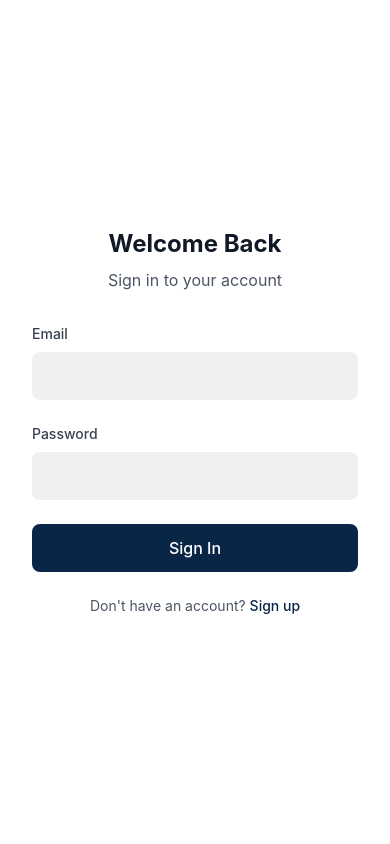
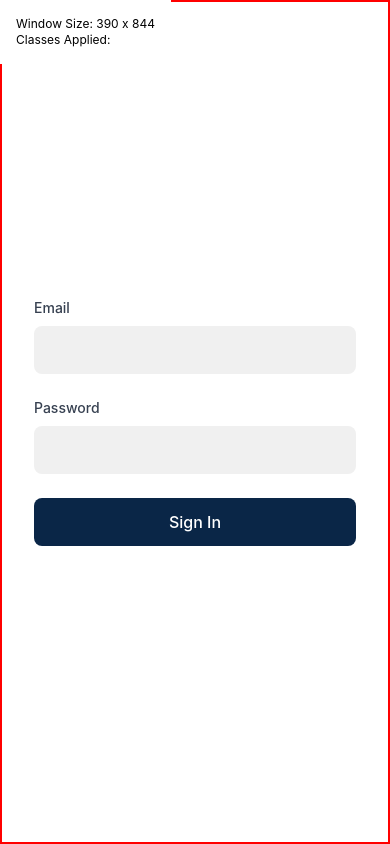
Before and after one commit to bguerschom/flashreport, a React (Vite) app: page /login in a window 390 px wide. Built offline with nearby package versions, Linux system fonts and the light colour scheme.

Commit message:
Update LoginPage.jsx

```diff
--- a/src/components/auth/LoginPage.jsx
+++ b/src/components/auth/LoginPage.jsx
@@ -1,4 +1,4 @@
-import React, { useState } from 'react';
+import React, { useState, useEffect } from 'react';
 import { motion } from 'framer-motion';
 import { Link } from 'react-router-dom';
 
@@ -8,18 +8,77 @@ const LoginPage = () => {
     password: ''
   });
   const [isLoading, setIsLoading] = useState(false);
+  const [error, setError] = useState(null);
+
+  useEffect(() => {
+    // Check if Tailwind is loaded
+    const isTailwindLoaded = document.documentElement.classList.contains('dark') !== undefined;
+    console.log('Tailwind loaded:', isTailwindLoaded);
+
+    // Check if styles are being applied
+    const testElement = document.createElement('div');
+    testElement.className = 'bg-[#0A2647]';
+    document.body.appendChild(testElement);
+    const computedStyle = window.getComputedStyle(testElement);
+    const isStyleApplied = computedStyle.backgroundColor !== '';
+    console.log('Style applied:', isStyleApplied);
+    console.log('Background color:', computedStyle.backgroundColor);
+    document.body.removeChild(testElement);
+
+    // Check imports
+    try {
+      if (!motion) {
+        console.error('Framer Motion not loaded');
+        setError('Animation library not loaded');
+      }
+    } catch (e) {
+      console.error('Error loading dependencies:', e);
+      setError('Required dependencies not loaded');
+    }
+
+    // Log current environment
+    console.log('Current environment:', {
+      isDevelopment: process.env.NODE_ENV === 'development',
+      publicPath: process.env.PUBLIC_URL,
+      baseUrl: window.location.origin
+    });
+  }, []);
 
   const handleSubmit = async (e) => {
     e.preventDefault();
     setIsLoading(true);
-    // Add login logic here
-    setTimeout(() => setIsLoading(false), 2000);
+    setError(null);
+
+    try {
+      // Simulate API call
+      await new Promise(resolve => setTimeout(resolve, 2000));
+      console.log('Form submitted with:', formData);
+    } catch (err) {
+      console.error('Error during submission:', err);
+      setError('Failed to submit form');
+    } finally {
+      setIsLoading(false);
+    }
   };
 
   return (
-    <div className="flex h-screen">
+    <div className="flex h-screen" style={{ border: '2px solid red' }}>
+      {/* Added border to check if component is rendering */}
+
+      {/* Debug Information */}
+      <div className="fixed top-0 left-0 bg-white p-4 z-50 text-xs">
+        <p>Window Size: {window.innerWidth} x {window.innerHeight}</p>
+        <p>Classes Applied: {document.body.classList.toString()}</p>
+        {error && <p className="text-red-500">Error: {error}</p>}
+      </div>
+
       {/* Left Side - Dark Blue Section */}
-      <div className="w-1/2 bg-[#0A2647] relative overflow-hidden hidden md:block">
+      <div className="w-1/2 relative overflow-hidden hidden md:block" style={{ backgroundColor: '#0A2647' }}>
+        {/* Using inline styles as fallback */}
+        <div className="absolute top-4 left-4 text-white">
+          <p>Left side rendered</p>
+        </div>
+
         {/* Animated Circles */}
         <motion.div
           animate={{
@@ -30,7 +89,8 @@ const LoginPage = () => {
             repeat: Infinity,
             ease: "easeInOut"
           }}
-          className="absolute top-[150px] left-[100px] w-[100px] h-[100px] rounded-full bg-[#144272] opacity-60"
+          className="absolute top-[150px] left-[100px] w-[100px] h-[100px] rounded-full"
+          style={{ backgroundColor: '#144272', opacity: 0.6 }}
         />
 
         <motion.div
@@ -42,99 +102,57 @@ const LoginPage = () => {
             repeat: Infinity,
             ease: "easeInOut"
           }}
-          className="absolute top-[400px] left-[300px] w-[160px] h-[160px] rounded-full bg-[#144272] opacity-40"
+          className="absolute top-[400px] left-[300px] w-[160px] h-[160px] rounded-full"
+          style={{ backgroundColor: '#144272', opacity: 0.4 }}
         />
 
-        {/* Text */}
         <div className="absolute top-1/2 left-1/2 transform -translate-x-1/2 -translate-y-1/2">
-          <motion.h1
-            initial={{ opacity: 0 }}
-            animate={{ opacity: 1 }}
-            transition={{ duration: 1 }}
-            className="text-white text-3xl font-bold text-center"
-          >
-            FlashReport
-          </motion.h1>
-          <motion.p
-            initial={{ opacity: 0 }}
-            animate={{ opacity: 1 }}
-            transition={{ duration: 1, delay: 0.2 }}
-            className="text-white/80 text-center mt-2"
-          >
-            Report Corruption. Make Change.
-          </motion.p>
+          <h1 className="text-white text-3xl font-bold text-center">FlashReport</h1>
+          <p className="text-white/80 text-center mt-2">Report Corruption. Make Change.</p>
         </div>
       </div>
 
       {/* Right Side - Login Form */}
       <div className="w-full md:w-1/2 bg-white flex items-center justify-center px-8">
         <div className="w-full max-w-md">
-          <motion.div
-            initial={{ opacity: 0, y: 20 }}
-            animate={{ opacity: 1, y: 0 }}
-            transition={{ duration: 0.8 }}
-            className="space-y-8"
-          >
-            <div className="text-center">
-              <h2 className="text-2xl font-bold text-gray-900">Welcome Back</h2>
-              <p className="mt-2 text-gray-600">Sign in to your account</p>
-            </div>
-
           <form onSubmit={handleSubmit} className="space-y-6">
             <div>
-                <label htmlFor="email" className="block text-sm font-medium text-gray-700 mb-2">
+              <label className="block text-sm font-medium text-gray-700 mb-2">
                 Email
               </label>
               <input
                 type="email"
-                  id="email"
                 value={formData.email}
                 onChange={(e) => setFormData({ ...formData, email: e.target.value })}
-                  className="w-full px-4 py-3 rounded-lg bg-[#f0f0f0] border-none focus:ring-2 focus:ring-[#0A2647]/20"
+                className="w-full px-4 py-3 rounded-lg"
+                style={{ backgroundColor: '#f0f0f0' }}
                 required
               />
             </div>
 
             <div>
-                <label htmlFor="password" className="block text-sm font-medium text-gray-700 mb-2">
+              <label className="block text-sm font-medium text-gray-700 mb-2">
                 Password
               </label>
               <input
                 type="password"
-                  id="password"
                 value={formData.password}
                 onChange={(e) => setFormData({ ...formData, password: e.target.value })}
-                  className="w-full px-4 py-3 rounded-lg bg-[#f0f0f0] border-none focus:ring-2 focus:ring-[#0A2647]/20"
+                className="w-full px-4 py-3 rounded-lg"
+                style={{ backgroundColor: '#f0f0f0' }}
                 required
               />
             </div>
 
-              <motion.button
-                whileHover={{ scale: 1.02 }}
-                whileTap={{ scale: 0.98 }}
+            <button
               type="submit"
-                className="w-full py-3 px-4 rounded-lg text-white font-medium bg-[#0A2647] hover:bg-[#0A2647]/90 transition-all duration-200"
+              className="w-full py-3 px-4 rounded-lg text-white font-medium"
+              style={{ backgroundColor: '#0A2647' }}
               disabled={isLoading}
             >
-                {isLoading ? (
-                  <motion.div
-                    animate={{ rotate: 360 }}
-                    transition={{ duration: 1, repeat: Infinity, ease: "linear" }}
-                    className="w-6 h-6 border-2 border-white border-t-transparent rounded-full mx-auto"
-                  />
-                ) : (
-                  'Sign In'
-                )}
-              </motion.button>
-
-              <p className="text-center text-sm text-gray-600">
-                Don't have an account?{' '}
-                <Link to="/signup" className="text-[#0A2647] font-medium hover:underline">
-                  Sign up
-                </Link>
-              </p>
+              {isLoading ? 'Loading...' : 'Sign In'}
+            </button>
           </form>
-          </motion.div>
         </div>
       </div>
     </div>
```
Lines whose indentation alone changed are shown as unchanged.
